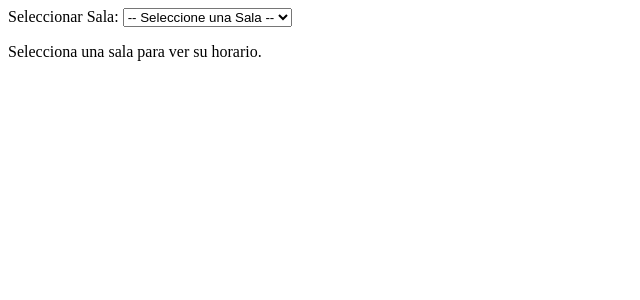
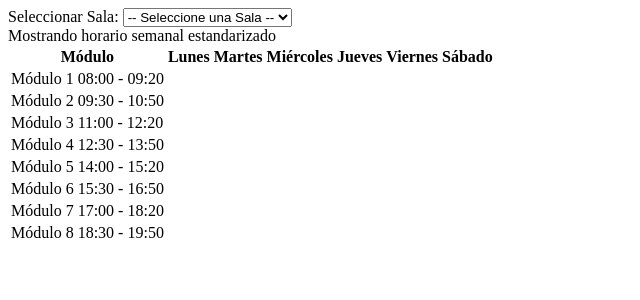
Before and after one commit to LBrownI/YonApp, a Flask app: template templates/components/views/timetable.html in a window 1280 px wide. Shown: the top 300 px of the page, without its empty margins (0-640 px from the left). Run offline with Flask 3, Linux system fonts and the light colour scheme; the template is opened without the code that fills it, so the values that code supplies are empty.

Commit message:
Add dynamic room management and enhance occupancy features in app.py and main.js

```diff
--- a/app.py
+++ b/app.py
@@ -5,146 +5,171 @@ import math
 
 app = Flask(__name__)
 
-# Configuración de carpeta de subida
 UPLOAD_FOLDER = "uploads"
 os.makedirs(UPLOAD_FOLDER, exist_ok=True)
 app.config["UPLOAD_FOLDER"] = UPLOAD_FOLDER
 
-# --- LÓGICA DE NEGOCIO ---
+# --- CONFIGURACIÓN: SALAS FIJAS ---
+DEFAULT_ROOMS = [
+    "A101", "A102", "A103", "A105", "A106", "A107", "A108", "A109", "A201", "A202", "A203", "A204", "A205", "A206", "A207",
+    "A208", "A209", "A210", "A301", "A302", "A302B", "A302C", "A303", "A304", "A305", "A306", "A307", "A308", "A309", "A311",
+    "A312", "A313", "A314", "B102", "B103", "B104", "B201", "B202", "B203", "B204", "B205", "D104", "D105", "D106", "D107",
+    "D108", "D109", "D110", "D201", "F101", "F103", "F104", "F201", "G101", "G102", "G103", "G104", "G105", "G106", "G107", "I101A",
+    "I101B", "I102", "I104", "I105", "I105-B", "I106", "I108", "I201", "I202", "I204", "I206", "I210", "J101", "J102", "J201", "P101",
+    "P102", "P103", "P104", "P202A", "P203A", "P203B", "P204", "P205", "P206A", "P206B", "P207", "P301", "P302", "P305", "P306A", "P306B",
+    "P307", "P308", "P310", "PS01", "PS02", "PS03", "PS04", "PS05", "PS06", "PS07", "PS08", "PS09", "PS10", "PS11", "PS12", "PS13", "PS15",
+    "PS16", "PS18", "VA100", "VPS00",
+]
+
+# Variable global simple para almacenar nuevas salas añadidas en tiempo de ejecución
+dynamic_rooms = set(DEFAULT_ROOMS)
 
 
 def normalize_columns(df):
-    """
-    Estandariza los nombres de las columnas basándonos en TU Excel real.
-    Convierte todo a minúsculas para evitar errores por mayúsculas/minúsculas.
-    """
     df.columns = df.columns.str.strip().str.lower()
-
-    # Mapeo: Nombre en tu Excel -> Nombre interno en Python
     column_mapping = {
-        "nombre": "materia",  # Columna 'NOMBRE' es la materia
-        "sala": "ubicacion",  # Columna 'SALA' es la ubicación
-        "carrera_reserva": "grupo",  # Usamos esta para saber el grupo/carrera
-        "hr_inicio": "inicio",  # Hora de inicio
-        "hr_fin": "fin",  # Hora de término
-        # Los días (lunes, martes...) ya se llaman igual al pasar a minúsculas
+        "nombre": "materia",
+        "sala": "ubicacion",
+        "carrera_reserva": "grupo",
+        "hr_inicio": "inicio",
+        "hr_fin": "fin",
     }
-
     df.rename(columns=column_mapping, inplace=True)
     return df
 
 
+def get_module_number(start_time_str):
+    """Asigna un número de módulo basado en la hora de inicio"""
+    try:
+        # Convertir "08:00" o "08:00:00" a entero 800
+        clean_time = str(start_time_str).replace(":", "").split(".")[0][:4]  # "0830"
+        time_val = int(clean_time)
+
+        if 800 <= time_val <= 925:
+            return 1
+        if 930 <= time_val <= 1055:
+            return 2
+        if 1100 <= time_val <= 1225:
+            return 3
+        if 1230 <= time_val <= 1355:
+            return 4
+        if 1400 <= time_val <= 1525:
+            return 5
+        if 1530 <= time_val <= 1655:
+            return 6
+        if 1700 <= time_val <= 1825:
+            return 7
+        if 1830 <= time_val <= 2000:
+            return 8
+    except:
+        pass
+    return 0  # No válido
+
+
 def calculate_occupancy_color(occupancy_percentage):
-    """Define el color del semáforo según el porcentaje"""
     if occupancy_percentage >= 70:
-        return "ocup-high", "Saturada", "bg-red-500"  # Rojo
+        return "ocup-high", "Saturada", "bg-red-500"
     elif occupancy_percentage >= 20:
-        return "ocup-med", "Normal", "bg-yellow-500"  # Amarillo
+        return "ocup-med", "Normal", "bg-yellow-500"
     else:
-        return "ocup-low", "Libre", "bg-green-500"  # Verde
+        return "ocup-low", "Libre", "bg-green-500"
 
 
 def parse_schedule_row(row):
-    """
-    Analiza una fila del Excel.
-    Tu formato tiene columnas separadas para cada día (LUNES, MARTES, etc).
-    Si la columna tiene dato, creamos un bloque de horario.
-    """
     entries = []
-    days = ["lunes", "martes", "miercoles", "jueves", "viernes", "sabado", "domingo"]
+    days = ["lunes", "martes", "miercoles", "jueves", "viernes", "sabado"]
 
-    # Obtener horas y limpiar formato
-    inicio = str(row.get("inicio", ""))
-    fin = str(row.get("fin", ""))
+    inicio = str(row.get("inicio", "")).replace(".0", "")
+    fin = str(row.get("fin", "")).replace(".0", "")
+    module_num = get_module_number(inicio)
 
-    # Quitar decimales si vienen como float (ej: "0830.0" -> "0830")
-    if inicio.endswith(".0"):
-        inicio = inicio[:-2]
-    if fin.endswith(".0"):
-        fin = fin[:-2]
+    if module_num == 0:
+        return []  # Ignorar horas no válidas
 
-    time_str = f"{inicio} - {fin}"
-
-    # ⚠️ Forzamos a string para evitar que sean Series
     materia = str(row.get("materia", "Sin Nombre"))
     ubicacion = str(row.get("ubicacion", "Sin Sala"))
     grupo = str(row.get("grupo", "General"))
 
     for day in days:
-        # Mejor ser explícitos: mirar el índice de la Series
         if day in row.index:
             val = str(row[day]).strip().lower()
-
-            # Si la celda tiene algo (no está vacía ni es 'nan'), hay clase
             if val not in ("nan", "", "none"):
                 entries.append(
                     {
                         "materia": materia,
                         "ubicacion": ubicacion,
                         "grupo": grupo,
-                        "tiempo": time_str,
-                        "dia_semana": day.capitalize(),  # Ej: "Lunes"
-                        "full_time_string": f"{day.capitalize()} {time_str}",
+                        "tiempo": f"{inicio} - {fin}",
+                        "modulo": module_num,
+                        "dia_norm": day,  # lunes, martes...
                     }
                 )
-
     return entries
 
 
 def process_schedule(file_path):
     try:
-        # 1. Leer Excel (engine='openpyxl' es mejor para xlsx modernos)
         df = pd.read_excel(file_path, engine="openpyxl")
         df = normalize_columns(df)
 
-        # Validar columnas críticas para que no falle
         if "materia" not in df.columns or "ubicacion" not in df.columns:
-            return (
-                None,
-                f"Error: El Excel no tiene las columnas 'NOMBRE' o 'SALA'. Columnas detectadas: {list(df.columns)}",
-            )
+            return None, "Faltan columnas NOMBRE o SALA."
 
-        # Eliminar filas que no tengan sala asignada
         df = df.dropna(subset=["ubicacion"])
 
-        # 2. Expandir Horario (Crear lista plana de clases)
+        # --- REQUERIMIENTO 1: ELIMINAR DUPLICADOS ---
+        # Eliminamos filas que tengan exactamente la misma ubicación, materia y hora
+        # Nota: Como el excel es 'ancho' (días en columnas), primero debemos 'derretir' o procesar
+        # pero una forma rápida es eliminar duplicados exactos de fila primero.
+        df = df.drop_duplicates()
+
         expanded_schedule = []
-        room_usage_counter = {}
+        room_usage_counter = {
+            room: 0 for room in dynamic_rooms
+        }  # Inicializar todas las salas en 0
 
         for _, row in df.iterrows():
-            # Obtener las clases de esta fila (revisando columnas de días)
             class_instances = parse_schedule_row(row)
+            sala_excel = str(row["ubicacion"]).strip()
 
-            # Asegurar que el nombre de la sala es texto limpio
-            sala = str(row["ubicacion"]).strip()
-            if sala == "" or sala.lower() == "nan":
-                continue
+            # Agregar sala si no existe en la lista fija (opcional, o forzar error)
+            if sala_excel not in room_usage_counter:
+                # Si queremos ser estrictos con las salas fijas, ignoramos o agregamos:
+                # Por ahora, la agregamos para no perder datos del excel
+                room_usage_counter[sala_excel] = 0
+                dynamic_rooms.add(sala_excel)
 
             for instance in class_instances:
-                instance["ubicacion"] = sala  # Asegurar nombre limpio
-                expanded_schedule.append(instance)
+                # Verificación extra de duplicidad en la lista expandida
+                # (mismo modulo, mismo dia, misma sala)
+                is_duplicate = False
+                for existing in expanded_schedule:
+                    if (
+                        existing["ubicacion"] == sala_excel
+                        and existing["dia_norm"] == instance["dia_norm"]
+                        and existing["modulo"] == instance["modulo"]
+                    ):
+                        is_duplicate = True
+                        break
 
-                # Contar bloque ocupado para esta sala
-                if sala not in room_usage_counter:
-                    room_usage_counter[sala] = 0
-                room_usage_counter[sala] += 1
+                if not is_duplicate:
+                    instance["ubicacion"] = sala_excel
+                    expanded_schedule.append(instance)
+                    room_usage_counter[sala_excel] += 1
 
-        # 3. Generar Estadísticas (Semáforo)
-        # Asumimos 40 bloques a la semana como 100% de ocupación
-        TOTAL_WEEKLY_BLOCKS = 40
+        # Generar Estadísticas
+        TOTAL_WEEKLY_BLOCKS = 48  # 8 modulos * 6 dias
         room_stats = []
 
         for sala, count in room_usage_counter.items():
             percentage = (count / TOTAL_WEEKLY_BLOCKS) * 100
-            percentage = min(percentage, 100)
-
             css_class, status_text, dot_color = calculate_occupancy_color(percentage)
 
             room_stats.append(
                 {
                     "sala": sala,
                     "ocupados": count,
-                    "total_bloques": TOTAL_WEEKLY_BLOCKS,
+                    "capacidad_max": 40,  # Valor por defecto (Requerimiento 2)
                     "porcentaje": round(percentage, 1),
                     "status_class": css_class,
                     "status_text": status_text,
@@ -152,22 +177,18 @@ def process_schedule(file_path):
                 }
             )
 
-        # Ordenar alfabéticamente las salas
         room_stats.sort(key=lambda x: x["sala"])
 
         return {
             "stats": room_stats,
             "schedule": expanded_schedule,
             "total_rooms": len(room_stats),
-            "total_courses": len(df),
+            "total_courses": len(expanded_schedule),
         }, None
 
     except Exception as e:
-        print(f"Error procesando: {e}")
-        return None, f"Error interno procesando el archivo: {str(e)}"
-
-
-# --- RUTAS FLASK ---
+        print(f"Error: {e}")
+        return None, str(e)
 
 
 @app.route("/")
@@ -178,26 +199,31 @@ def index():
 @app.route("/upload", methods=["POST"])
 def upload_file():
     if "file" not in request.files:
-        return jsonify({"error": "No se recibió ningún archivo"}), 400
-
+        return jsonify({"error": "No file"}), 400
     file = request.files["file"]
     if file.filename == "":
-        return jsonify({"error": "No seleccionaste ningún archivo"}), 400
+        return jsonify({"error": "No file"}), 400
 
-    if file:
-        try:
-            filepath = os.path.join(app.config["UPLOAD_FOLDER"], file.filename)
-            file.save(filepath)
+    try:
+        filepath = os.path.join(app.config["UPLOAD_FOLDER"], file.filename)
+        file.save(filepath)
+        data, error = process_schedule(filepath)
+        if error:
+            return jsonify({"error": error}), 500
+        return jsonify({"success": True, "data": data})
+    except Exception as e:
+        return jsonify({"error": str(e)}), 500
 
-            # Procesar lógica
-            data, error = process_schedule(filepath)
 
-            if error:
-                return jsonify({"error": error}), 500
-
-            return jsonify({"success": True, "data": data})
-        except Exception as e:
-            return jsonify({"error": f"Error grave: {str(e)}"}), 500
+@app.route("/add_room", methods=["POST"])
+def add_room():
+    """Endpoint para añadir salas dinámicamente"""
+    data = request.json
+    new_room = data.get("room_name")
+    if new_room:
+        dynamic_rooms.add(new_room.strip().upper())
+        return jsonify({"success": True})
+    return jsonify({"error": "Nombre inválido"}), 400
 
 
 if __name__ == "__main__":
--- a/templates/components/views/timetable.html
+++ b/templates/components/views/timetable.html
@@ -1,12 +1,59 @@
+<!DOCTYPE html>
 <section id="tab-timetable" class="view-section hidden space-y-6">
-    <div class="bg-white p-4 rounded-xl shadow-sm border border-slate-100 flex gap-4 items-center">
-        <label class="text-sm font-medium text-slate-700">Seleccionar Sala:</label>
-        <select id="room-selector" onchange="renderTimetable(this.value)" class="bg-slate-50 border border-slate-300 text-slate-700 text-sm rounded-lg p-2 w-64">
-            <option value="">-- Seleccione una Sala --</option>
-        </select>
+    <div class="bg-white p-4 rounded-xl shadow-sm border border-slate-100 flex gap-4 items-center justify-between">
+        <div class="flex gap-4 items-center">
+            <label class="text-sm font-medium text-slate-700">Seleccionar Sala:</label>
+            <select id="room-selector" onchange="renderTimetable(this.value)" class="bg-slate-50 border border-slate-300 text-slate-700 text-sm rounded-lg p-2 w-64">
+                <option value="">-- Seleccione una Sala --</option>
+            </select>
+        </div>
+        <div class="text-sm text-slate-500">
+            Mostrando horario semanal estandarizado
+        </div>
     </div>
 
-    <div id="timetable-container" class="bg-white rounded-xl shadow-sm border border-slate-100 overflow-hidden min-h-[300px] p-4">
-        <p class="text-center text-slate-400 mt-10">Selecciona una sala para ver su horario.</p>
+    <div class="bg-white rounded-xl shadow-sm border border-slate-100 overflow-x-auto p-4">
+        <table class="w-full text-sm border-collapse min-w-[800px]">
+            <thead>
+                <tr class="bg-slate-800 text-white text-center">
+                    <th class="p-3 border border-slate-700 w-32">Módulo</th>
+                    <th class="p-3 border border-slate-700 w-1/6">Lunes</th>
+                    <th class="p-3 border border-slate-700 w-1/6">Martes</th>
+                    <th class="p-3 border border-slate-700 w-1/6">Miércoles</th>
+                    <th class="p-3 border border-slate-700 w-1/6">Jueves</th>
+                    <th class="p-3 border border-slate-700 w-1/6">Viernes</th>
+                    <th class="p-3 border border-slate-700 w-1/6">Sábado</th>
+                </tr>
+            </thead>
+            <tbody id="timetable-grid">
+                <script>
+                    const times = [
+                        "08:00 - 09:20", "09:30 - 10:50", "11:00 - 12:20", "12:30 - 13:50",
+                        "14:00 - 15:20", "15:30 - 16:50", "17:00 - 18:20", "18:30 - 19:50"
+                    ];
+                    const days = ["lunes", "martes", "miercoles", "jueves", "viernes", "sabado"];
+
+                    // Esto se renderiza una sola vez al cargar la página (helper inline)
+                    for(let i=0; i<8; i++) {
+                        document.write(`<tr class="border-b border-slate-200 hover:bg-slate-50 transition">`);
+
+                        // Columna Modulo
+                        document.write(`
+                            <td class="p-3 border-r border-slate-200 bg-slate-50 text-center">
+                                <span class="block font-bold text-blue-900">Módulo ${i+1}</span>
+                                <span class="text-xs text-slate-500">${times[i]}</span>
+                            </td>
+                        `);
+
+                        // Columnas Dias
+                        days.forEach(day => {
+                            document.write(`<td id="cell-${day}-${i+1}" class="p-2 border-r border-slate-200 align-top h-24 relative"></td>`);
+                        });
+
+                        document.write(`</tr>`);
+                    }
+                </script>
+            </tbody>
+        </table>
     </div>
 </section>
--- a/templates/index.html
+++ b/templates/index.html
@@ -1,6 +1,7 @@
 <!DOCTYPE html>
 <html lang="es">
 <head>
+    <title>Document</title>
     {% include 'components/head.html' %}
 </head>
 <body class="bg-slate-50 text-slate-800 h-screen overflow-hidden flex flex-col font-sans">
```
Also changed, not shown: static/js/main.js (+71 -42 lines), templates/components/views/occupancy.html (+20 -9 lines).
